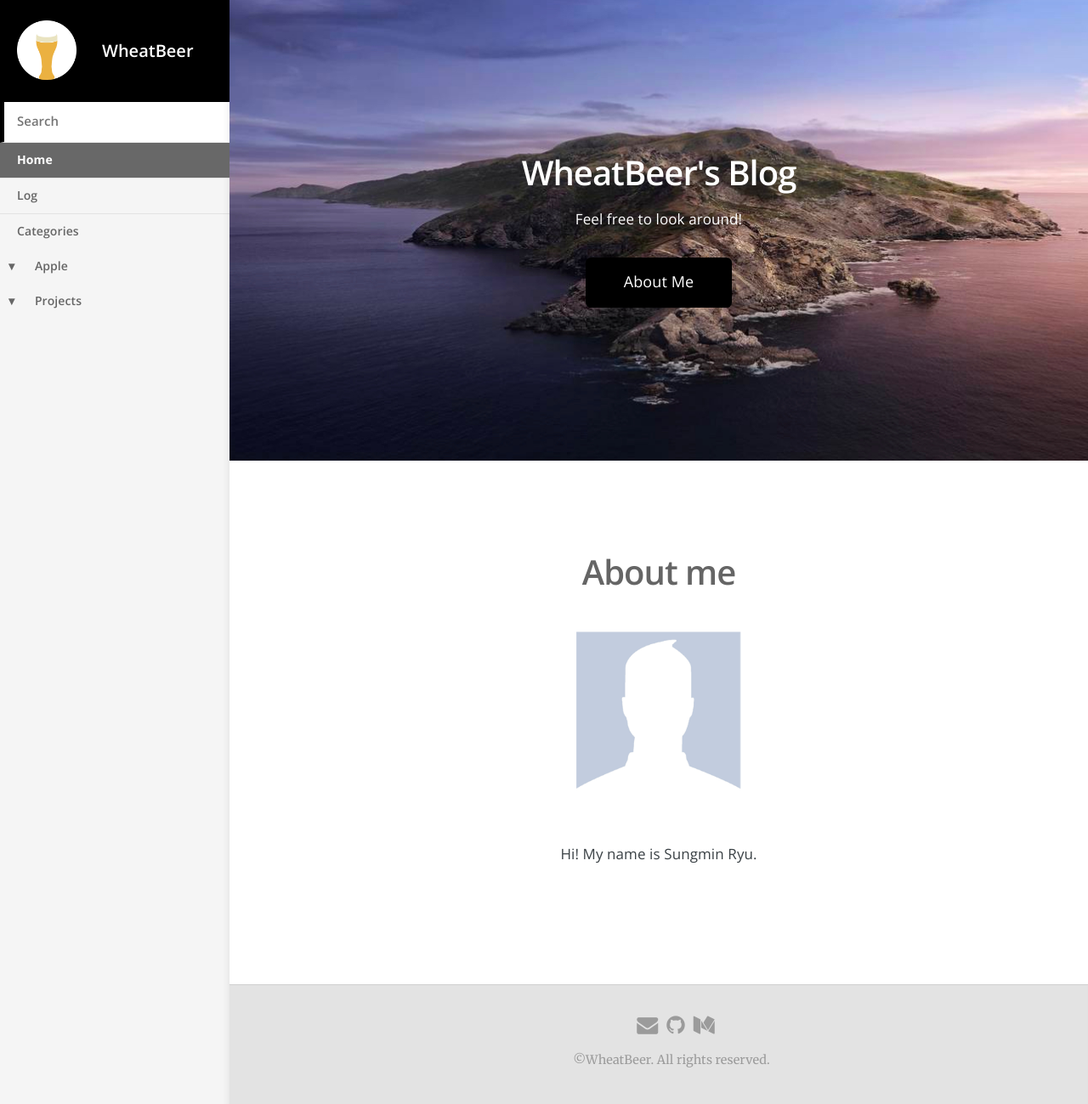
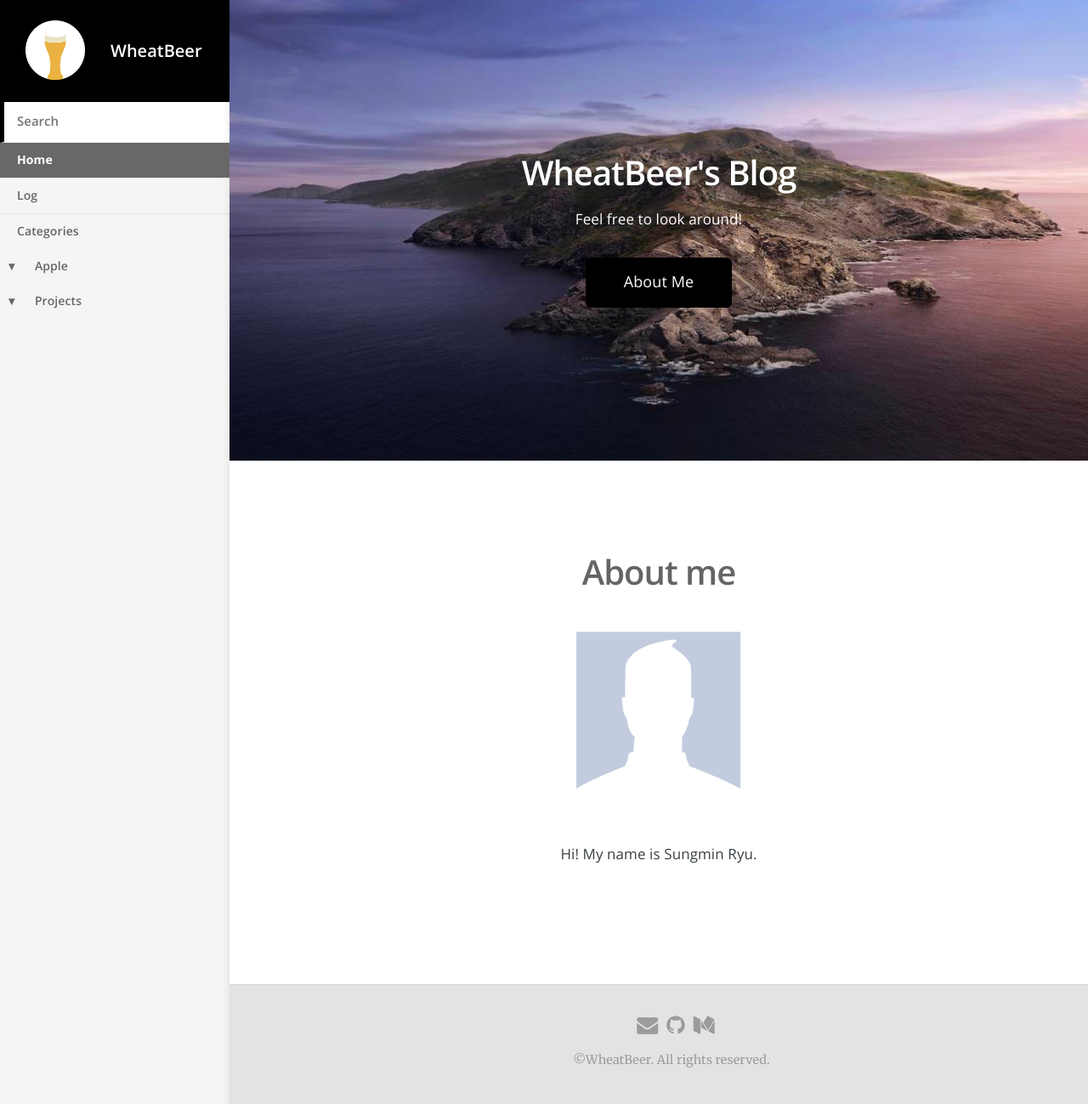
Before and after one commit to WheatBeer/WheatBeer.github.io, a Jekyll site: the page built from index.html, in a window 1280 px wide and 1299 px high. Shown: the whole window at 85% size. Built offline with Jekyll 4.4.1, drawn with Linux system fonts in a browser that asks for light colours; nearby versions of some CDN libraries.

Commit message:
first commit

```diff
--- a/_sass/_layout.scss
+++ b/_sass/_layout.scss
@@ -118,8 +118,9 @@
 			}
 
 			img {
-				height: $emblem-size;
-				width: $emblem-size;
+				height: $emblem-size*1.2;
+				width: $emblem-size*1.2;
+				margin-left: 10px;
 				margin-right: 30px;
 				@media (min-width: $mobile-break) {
 					height: $emblem-size*2;
@@ -148,10 +149,10 @@
 		padding-top: $nav-header-height*1.33;
 		display: block;
 		@media (min-width: $mobile-break) {
-			padding-top: $nav-header-height + 48px;
+			padding-top: 0;
 			display: block;
-			top: $nav-header-height;
-			position: fixed;
+			top: $nav-header-height*2 + 48px;
+			position: relative;
 			overflow: auto;
 			width: $nav-width;
 			height: 70%;
```
